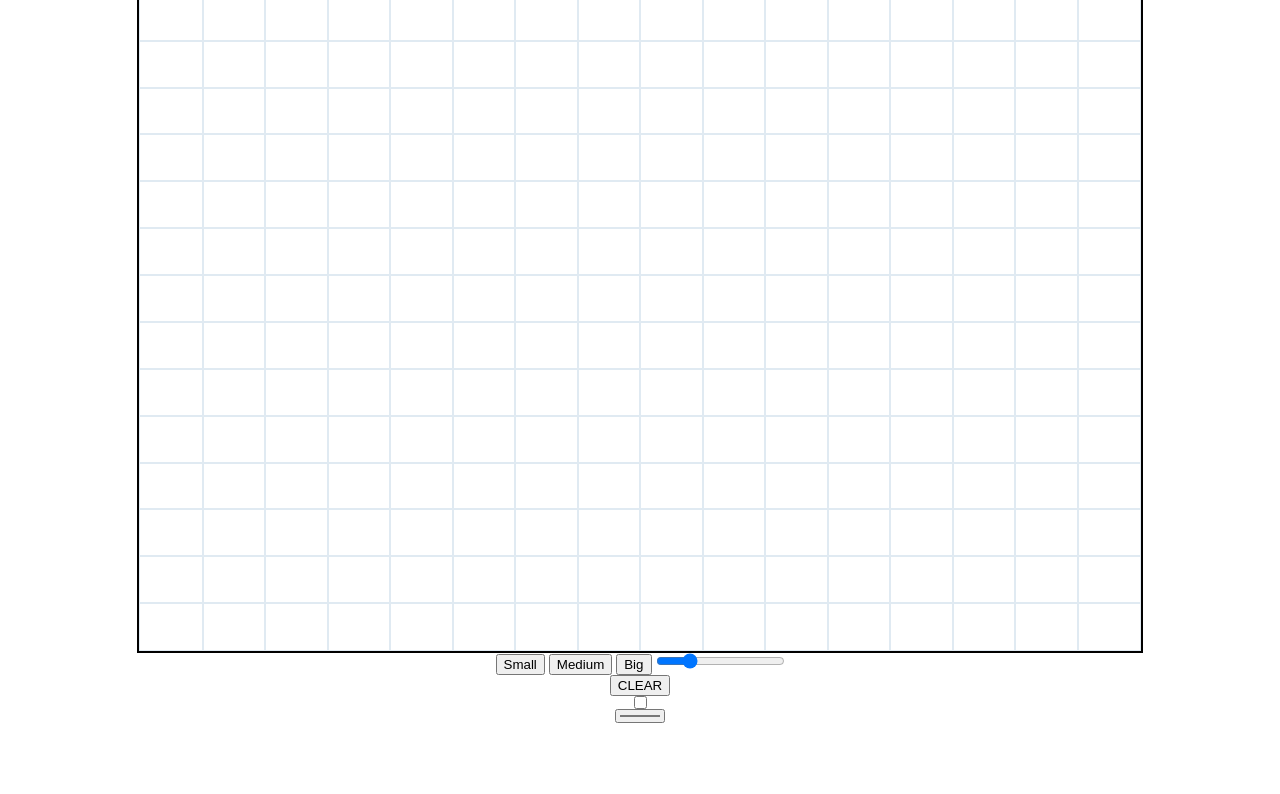
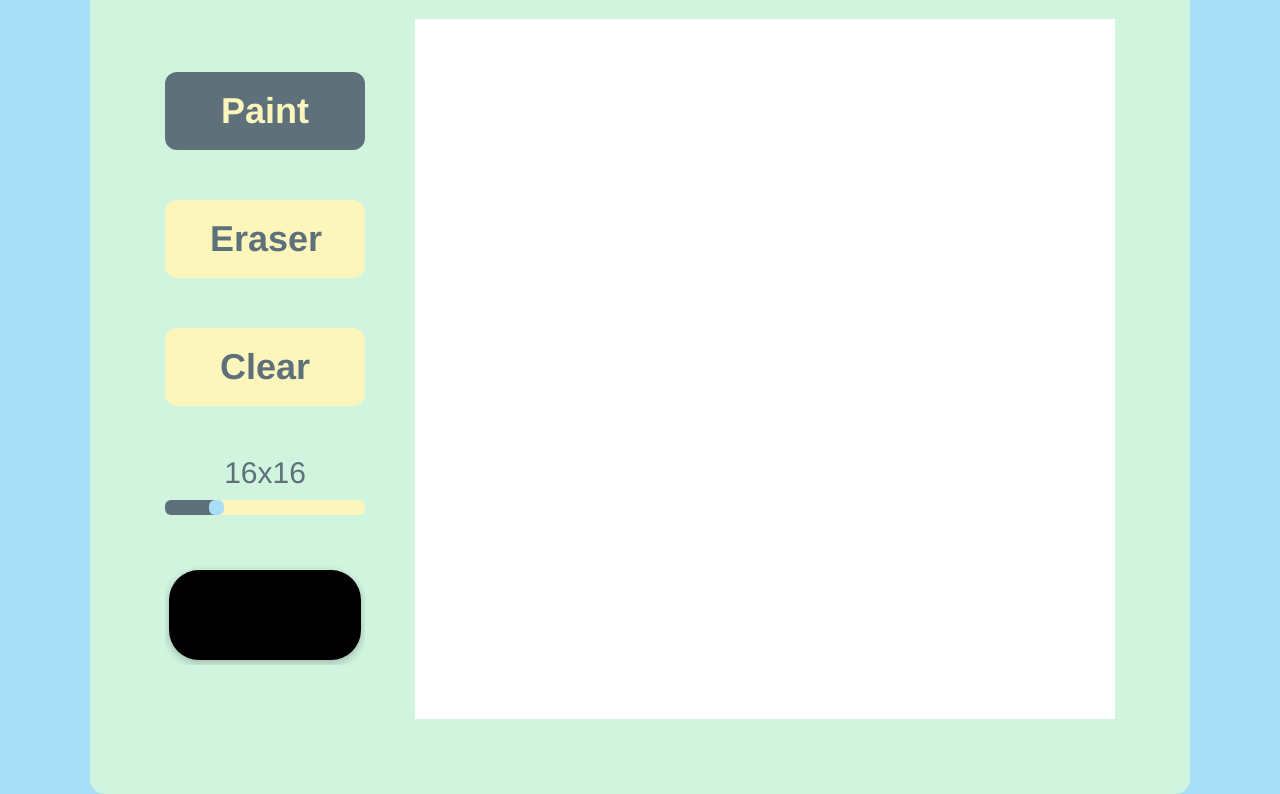
Before and after one commit to Daanielll/etch-a-sketch, a plain HTML site: page index.html in a window 1280 px wide. Shown: the part 90-884 px from the top of the page. Before the commit the page ends 813 px from the top, so only its background shows below. Drawn offline with Linux system fonts and the light colour scheme.

Commit message:
Finished all

```diff
--- a/index.html
+++ b/index.html
@@ -8,16 +8,33 @@
     <script src="script.js" defer></script>
     <title>Etch-A-Sketch</title>
   </head>
-  <body>
-    <div id="container"></div>
-    <div class="btns">
-      <button class="small">Small</button>
-      <button class="medium">Medium</button>
-      <button class="big">Big</button>
-      <input class="slider" type="range" value="16" min="1" max="64" step="1" />
+  <body draggable="false">
+    <div class="back">
+      <div class="label">Etch A Sketch</div>
+      <div class="all">
+        <div class="style">
+          <div class="btns">
+            <button class="paint selected">Paint</button>
+            <button class="eraser">Eraser</button>
+          </div>
+          <button class="clear">Clear</button>
+          <div class="slide">
+            <label for="slider">16x16</label>
+            <input
+              class="slider"
+              type="range"
+              value="16"
+              min="1"
+              max="64"
+              step="1"
+              name="slide"
+            />
+          </div>
+
+          <input class="color" type="color" />
+        </div>
+        <div draggable="false" id="container"></div>
+      </div>
     </div>
-    <button class="clear">CLEAR</button>
-    <input class="ereaser" type="checkbox" />
-    <input class="color" type="color" />
   </body>
 </html>
--- a/script.js
+++ b/script.js
@@ -2,22 +2,47 @@
 const container = document.querySelector("#container");
 const slider = document.querySelector(".slider");
 const color = document.querySelector(".color");
-let divs = [];
+const clear = document.querySelector(".clear");
+const eraser = document.querySelector(".eraser");
+const btns = document.querySelectorAll(".btns");
+const label = document.querySelector("label");
 
-// Generates board on slider value change
+let mode = "paint";
+btns.forEach((b) => {
+  b.addEventListener("click", function (e) {
+    if (e.target.localName === "div") return;
+    mode = e.target.classList[0];
+    if (mode === "paint") b.lastElementChild.classList.remove("selected");
+    else b.firstElementChild.classList.remove("selected");
+    e.target.classList.add("selected");
+  });
+});
+// Checks when mouse pressing mouse
+let mouseDown = false;
+document.body.onmousedown = () => (mouseDown = true);
+document.body.onmouseup = () => (mouseDown = false);
+
+// Generates board on start and when slider value changes
 generateBoard(slider.value);
-slider.addEventListener("input", function () {
+slider.addEventListener("input", () => {
+  generateBoard(slider.value);
+  label.textContent = `${slider.value}x${slider.value}`;
+});
+clear.addEventListener("click", () => {
+  clearBoard();
   generateBoard(slider.value);
 });
 
 function generateBoard(size) {
   clearBoard();
   for (let i = 0; i < Math.pow(size, 2); i++) {
-    let d = document.createElement("div");
-    d.style.cssText = `outline: 1px solid rgb(224, 234, 242); width: ${
-      1000 / size
-    }px; height: ${750 / size}px;`;
+    const d = document.createElement("div");
+    d.style.cssText = `width: ${700 / size}px; height: ${700 / size}px;`;
     d.addEventListener("mouseover", paint);
+    d.addEventListener("mousedown", () => {
+      if (mode === "paint") d.style.background = color.value;
+      else d.style.background = "white";
+    });
     container.appendChild(d);
   }
 }
@@ -27,16 +52,8 @@ function clearBoard() {
 }
 
 function paint() {
-  this.style.background = color.value;
+  if (mouseDown) {
+    if (mode === "paint") this.style.background = color.value;
+    else if (mode === "eraser") this.style.background = "white";
+  }
 }
-/*
-function generateBoard(size) {
-  clearBoard();
-  for (let i = 0; i < size * size; i++) {
-    divs[i] = document.createElement("div");
-    div[i].style.cssText = `outline: 1px solid rgb(224, 234, 242); width: ${
-      1000 / size
-    }px; height: ${750 / size}px;`;
-    container.appendChild(divs[i]);
-  }
-} */
--- a/style.css
+++ b/style.css
@@ -1,5 +1,7 @@
 * {
   margin: 0;
+  font-family: Helvetica, sans-serif;
+  color: #5e717a;
 }
 body {
   height: 100vh;
@@ -7,22 +9,99 @@ body {
   flex-direction: column;
   justify-content: center;
   align-items: center;
+  background-color: #a9def9;
+  gap: 50px;
 }
 
-.square {
-  width: 43.75px;
-  height: 43.75px;
-}
-.black {
-  background-color: black;
-}
-.hover {
-  background-color: rgb(224, 234, 242);
-}
 #container {
   display: flex;
-  width: 1000px;
-  height: 750px;
+  width: 700px;
+  height: 700px;
   flex-wrap: wrap;
-  border: 3px solid black;
+  background-color: white;
 }
+.all {
+  display: flex;
+  gap: 50px;
+  border-radius: 15px;
+}
+.back {
+  display: flex;
+  flex-direction: column;
+  background-color: #d0f4de;
+  text-align: center;
+  padding: 75px;
+  border-radius: 15px;
+  gap: 35px;
+}
+.back .label {
+  font-size: 72px;
+  font-family: monospace;
+  font-weight: bold;
+}
+.style {
+  display: flex;
+  flex-direction: column;
+  justify-content: center;
+  text-align: center;
+  align-items: center;
+  gap: 50px;
+}
+.btns {
+  display: flex;
+  flex-direction: column;
+  gap: 50px;
+}
+.color {
+  border: none;
+  appearance: none;
+  width: 200px;
+  height: 100px;
+  background-color: transparent;
+  cursor: pointer;
+}
+button {
+  background-color: #fcf6bd;
+  border: none;
+  padding: 18px 45px;
+  width: 200px;
+  font-weight: 600;
+  font-size: 36px;
+  border-radius: 12px;
+  cursor: pointer;
+}
+.slide {
+  display: flex;
+  flex-direction: column;
+  text-align: center;
+  gap: 10px;
+  font-size: 30px;
+  font-weight: 100;
+}
+input[type="color"]::-webkit-color-swatch {
+  border: none;
+  border-radius: 30px;
+  box-shadow: rgba(0, 0, 0, 0.24) 0px 3px 8px;
+}
+.slider {
+  width: 200px;
+  height: 15px;
+  -webkit-appearance: none;
+  background: #fcf6bd;
+  outline: none;
+  border-radius: 6px;
+  overflow: hidden;
+}
+.slider::-webkit-slider-thumb {
+  -webkit-appearance: none;
+  width: 15px;
+  height: 15px;
+  border-radius: 40%;
+  background: #a9def9;
+  cursor: pointer;
+  box-shadow: -407px 0 0 400px #5e717a;
+}
+.selected {
+  background-color: #5e717a;
+  color: #fcf6bd;
+}
```
